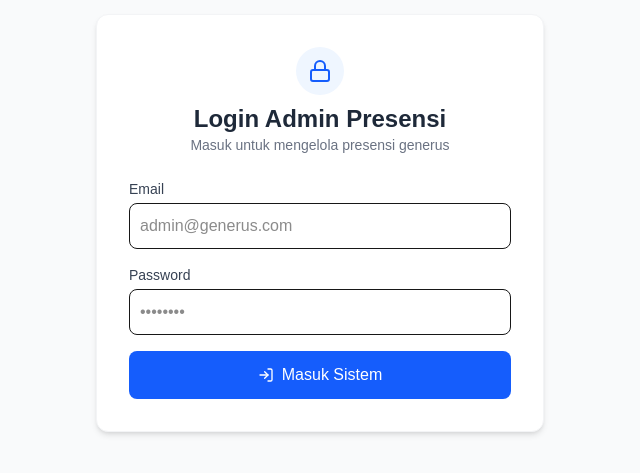
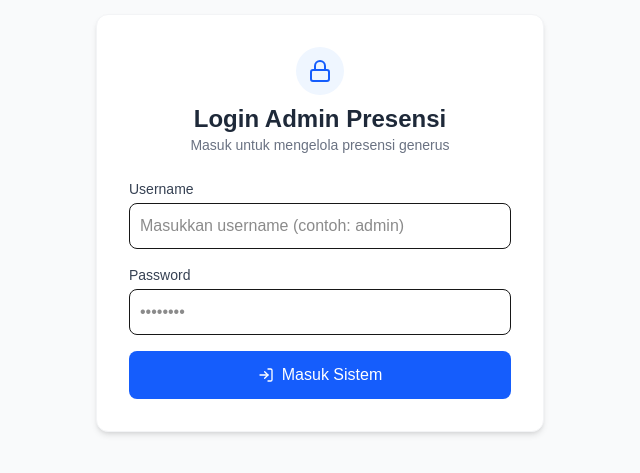
Before and after one commit to GilbrantRoychan/presensi-generus, a Next.js app: page /login in a window 1280 px wide. Shown: the part 177-650 px from the top of the page, without its empty margins (320-960 px from the left). Built offline with nearby package versions, Linux system fonts and the light colour scheme; no server answers.

Commit message:
Update login flow to use username

```diff
--- a/app/login/page.tsx
+++ b/app/login/page.tsx
@@ -3,10 +3,10 @@
 import { useState } from 'react'
 import { useRouter } from 'next/navigation'
 import { createClient } from '@/lib/supabase/client'
-import { LogIn, Lock } from 'lucide-react'
+import { LogIn, Lock, User } from 'lucide-react'
 
 export default function LoginPage() {
-  const [email, setEmail] = useState('')
+  const [username, setUsername] = useState('')
   const [password, setPassword] = useState('')
   const [errorMsg, setErrorMsg] = useState('')
   const [loading, setLoading] = useState(false)
@@ -18,13 +18,16 @@ export default function LoginPage() {
     setLoading(true)
     setErrorMsg('')
 
+    // Ubah username menjadi format email tiruan di balik layar
+    const formattedEmail = `${username.trim().toLowerCase()}@presensi.local`
+
     const { error } = await supabase.auth.signInWithPassword({
-      email,
+      email: formattedEmail,
       password,
     })
 
     if (error) {
-      setErrorMsg('Email atau password salah.')
+      setErrorMsg('Username atau password salah.')
       setLoading(false)
     } else {
       router.push('/admin/scan')
@@ -51,16 +54,19 @@ export default function LoginPage() {
 
         <form onSubmit={handleLogin} className="space-y-4">
           <div>
-            <label className="block text-sm font-medium text-gray-700 mb-1">Email</label>
-            <input
-              type="email"
-              value={email}
-              onChange={(e) => setEmail(e.target.value)}
-              required
-              className="w-full p-2.5 border rounded-lg focus:ring-2 focus:ring-blue-500 outline-none"
-              placeholder="admin@generus.com"
-            />
+            <label className="block text-sm font-medium text-gray-700 mb-1">Username</label>
+            <div className="relative">
+              <input
+                type="text"
+                value={username}
+                onChange={(e) => setUsername(e.target.value)}
+                required
+                className="w-full p-2.5 border rounded-lg focus:ring-2 focus:ring-blue-500 outline-none"
+                placeholder="Masukkan username (contoh: admin)"
+              />
+            </div>
           </div>
+
           <div>
             <label className="block text-sm font-medium text-gray-700 mb-1">Password</label>
             <input
@@ -72,6 +78,7 @@ export default function LoginPage() {
               placeholder="••••••••"
             />
           </div>
+
           <button
             type="submit"
             disabled={loading}
```
